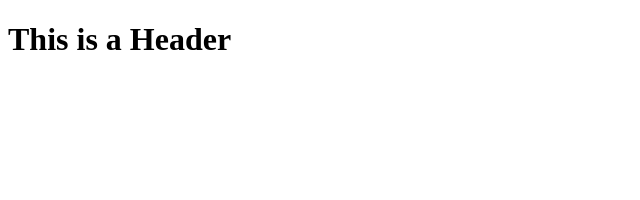
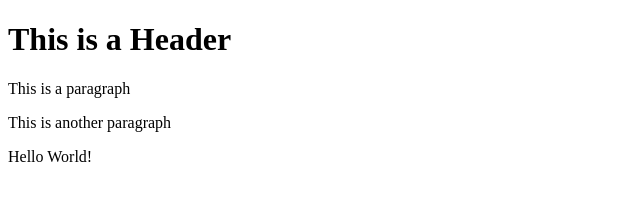
Before and after one commit to stacisoutherland24/git-test, a website: page index.html in a window 1280 px wide. Shown: the whole page, without its empty margins (0-640 px from the left). Drawn offline with Linux system fonts and the light colour scheme.

Commit message:
Using NPM

```diff
--- a/index.html
+++ b/index.html
@@ -2,5 +2,10 @@
 <html>
      <body>
           <h1>This is a Header</h1>
+          <p>This is a paragraph</p>
+          <p>This is another paragraph</p>
+          <p>Hello World!</p>
+
+          </h1>
      </body>
 </html>
```
Also changed, not shown: package.json (added, +19 -0 lines), 2 other files.
